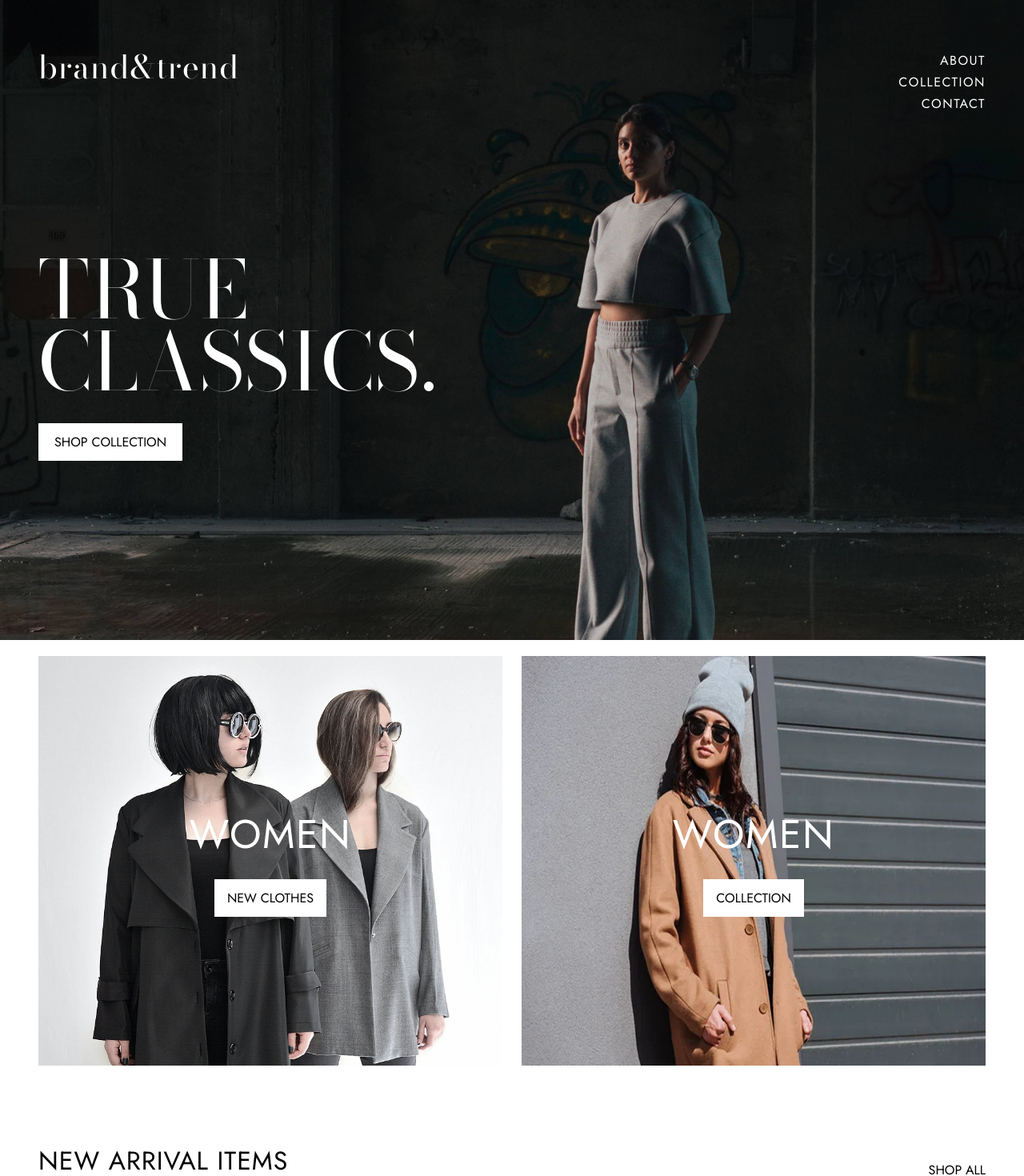
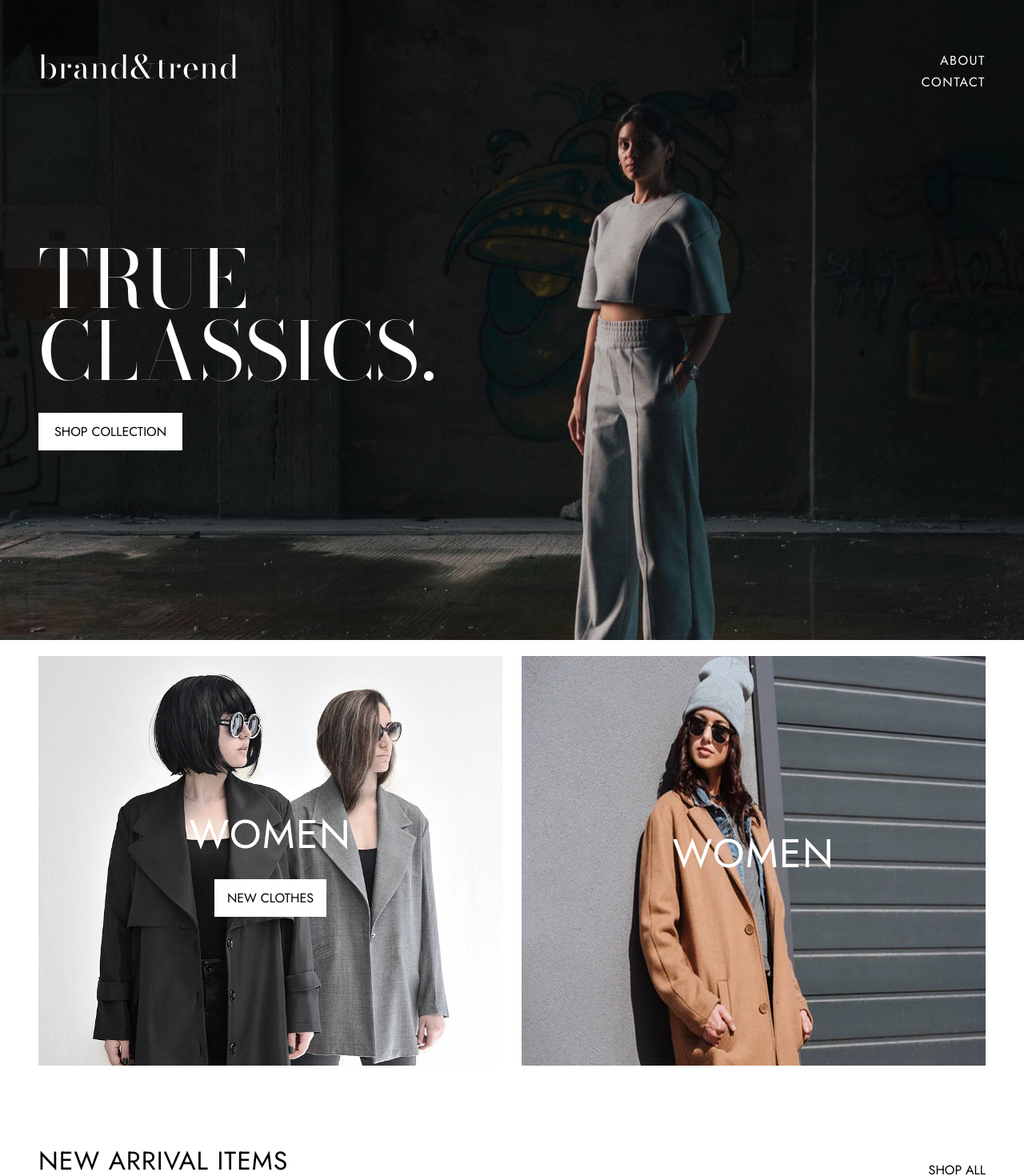
Before and after one commit to pasha-nvv/brand-trend, a React (Vite) app: page / in a window 1280 px wide. Shown: the top 1470 px of the page at 80% size. Built offline with nearby package versions, Linux system fonts and the light colour scheme.

Commit message:
Fix Navigation | Deleted Button

```diff
--- a/src/components/UI/BlockCollection/BlockCollection.jsx
+++ b/src/components/UI/BlockCollection/BlockCollection.jsx
@@ -1,12 +1,10 @@
 import './../../../App.css';
 import TitleClothes from '../BlockClothes/TitleClothes';
-import ButtonCollection from './ButtonCollection';
 
 const BlockCollection = () => {
   return (
   <div className='block__collection' id='collection'>
     <TitleClothes/>
-    <ButtonCollection/>
   </div>
   )
 }
--- a/src/components/UI/BlockCollection/ButtonCollection.jsx
+++ /dev/null
@@ -1,10 +0,0 @@
-import './../../../App.css';
-
-const ButtonCollection = () => {
-  return (
-  <a href="#new" className='btn__clothes'>COLLECTION</a>
-  )
-}
-
-
-export default ButtonCollection;
--- a/src/components/layout/Header/Navigation.jsx
+++ b/src/components/layout/Header/Navigation.jsx
@@ -4,7 +4,6 @@ const Navigation = () => {
   return (
     <nav className='nav__header'>
       <a href="#about" className='link__header'>ABOUT</a>
-      <a href="#collection" className='link__header'>COLLECTION</a>
       <a href="#contact" className='link__header'>CONTACT</a>
     </nav>
   )
```
